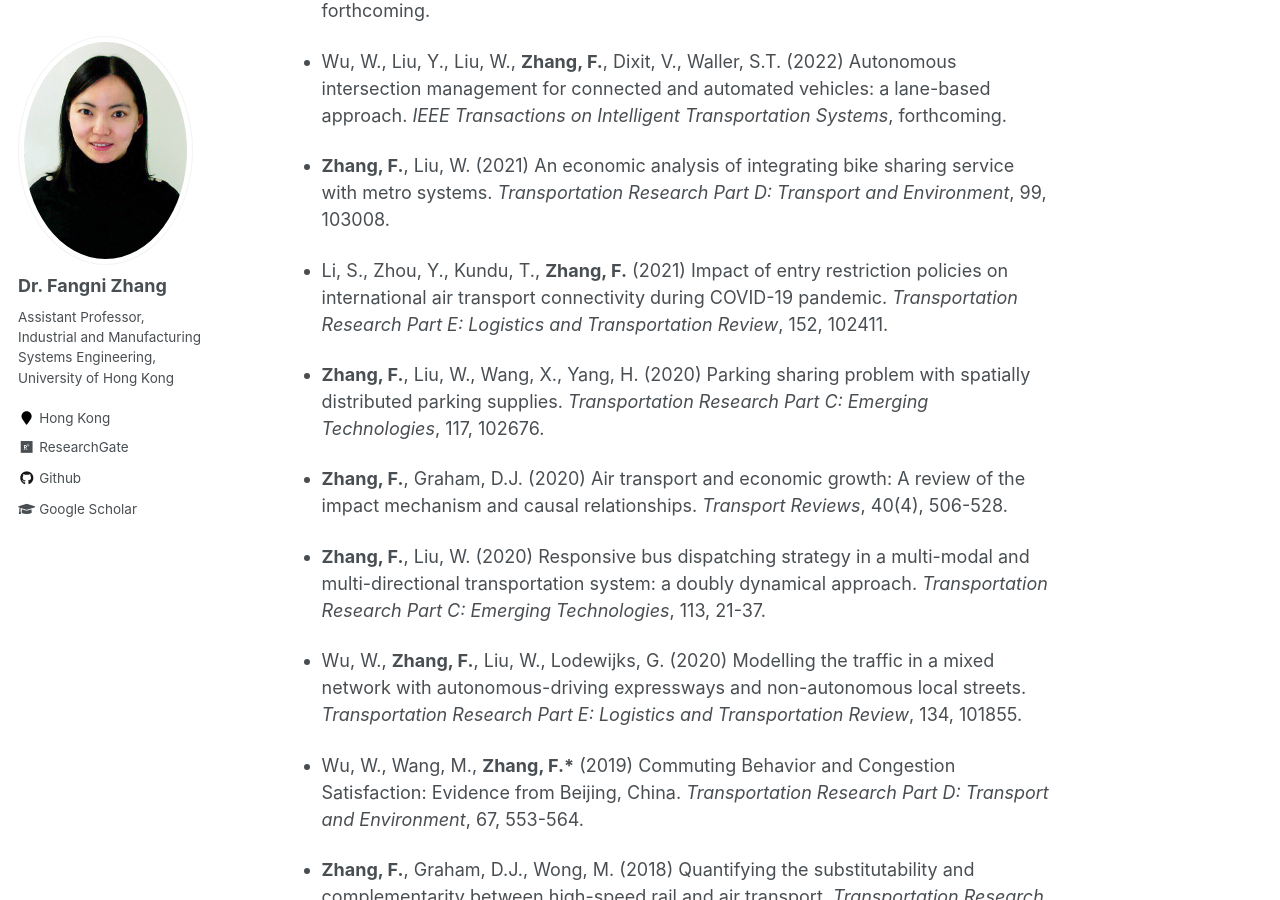
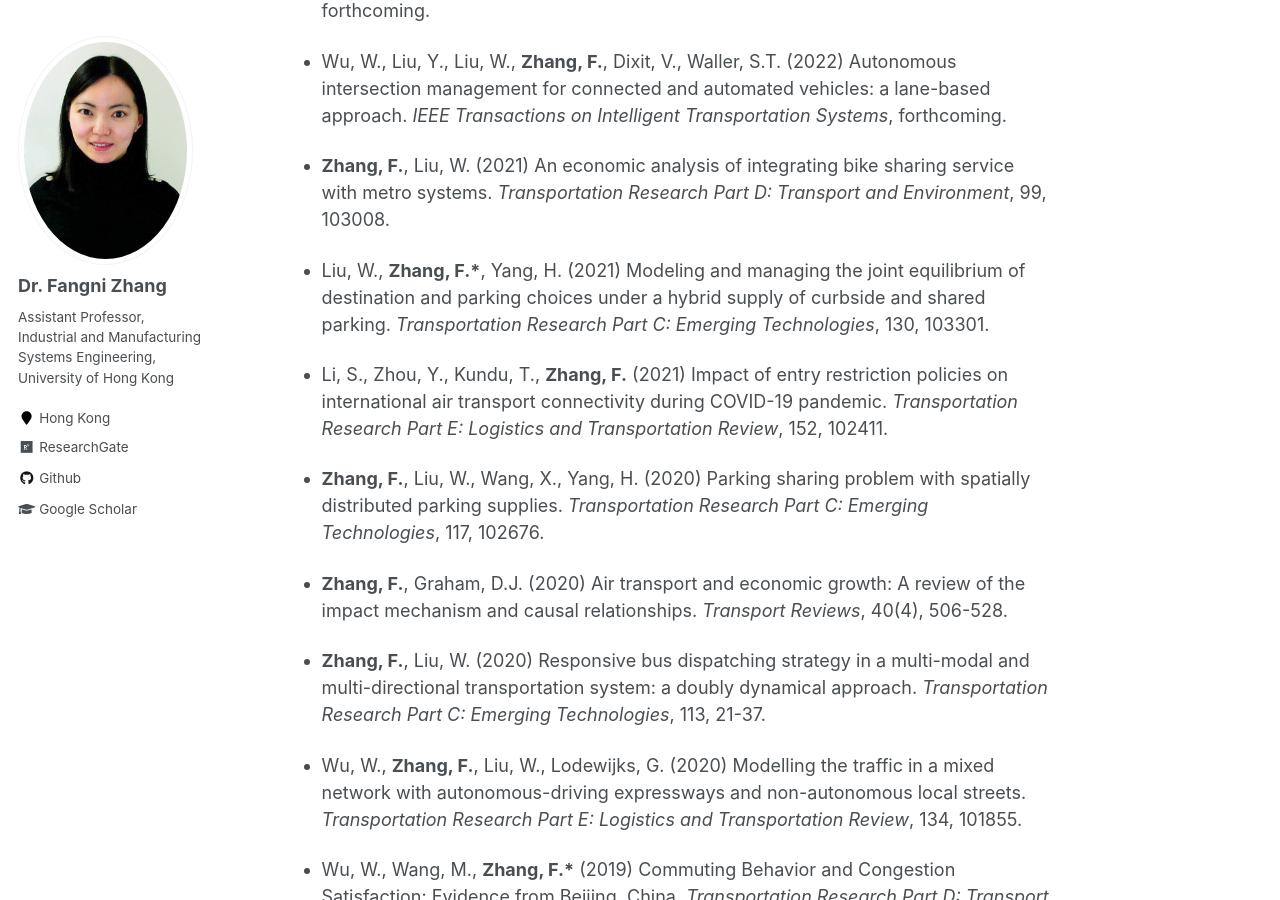
Before and after one commit to fangnizhang/fangnizhang.github.io, a Jekyll site: the page built from _pages/about.md, in a window 1280 px wide and 900 px high, scrolled down 2083 px. Built offline with Jekyll 4.4.1, drawn with Linux system fonts in a browser that asks for light colours.

Commit message:
Update about.md

```diff
--- a/_pages/about.md
+++ b/_pages/about.md
@@ -54,6 +54,8 @@ Selected Publications
 
 - __Zhang, F.__, Liu, W. (2021) An economic analysis of integrating bike sharing service with metro systems. *Transportation Research Part D: Transport and Environment*, 99, 103008.
 
+- Liu, W., __Zhang, F.\*__, Yang, H. (2021) Modeling and managing the joint equilibrium of destination and parking choices under a hybrid supply of curbside and shared parking. *Transportation Research Part C: Emerging Technologies*, 130, 103301.
+
 - Li, S., Zhou, Y., Kundu, T., __Zhang, F.__ (2021) Impact of entry restriction policies on international air transport connectivity during COVID-19 pandemic. *Transportation Research Part E: Logistics and Transportation Review*, 152, 102411.
 
 - __Zhang, F.__, Liu, W., Wang, X., Yang, H. (2020) Parking sharing problem with spatially distributed parking supplies. *Transportation Research Part C: Emerging Technologies*, 117, 102676.
```
